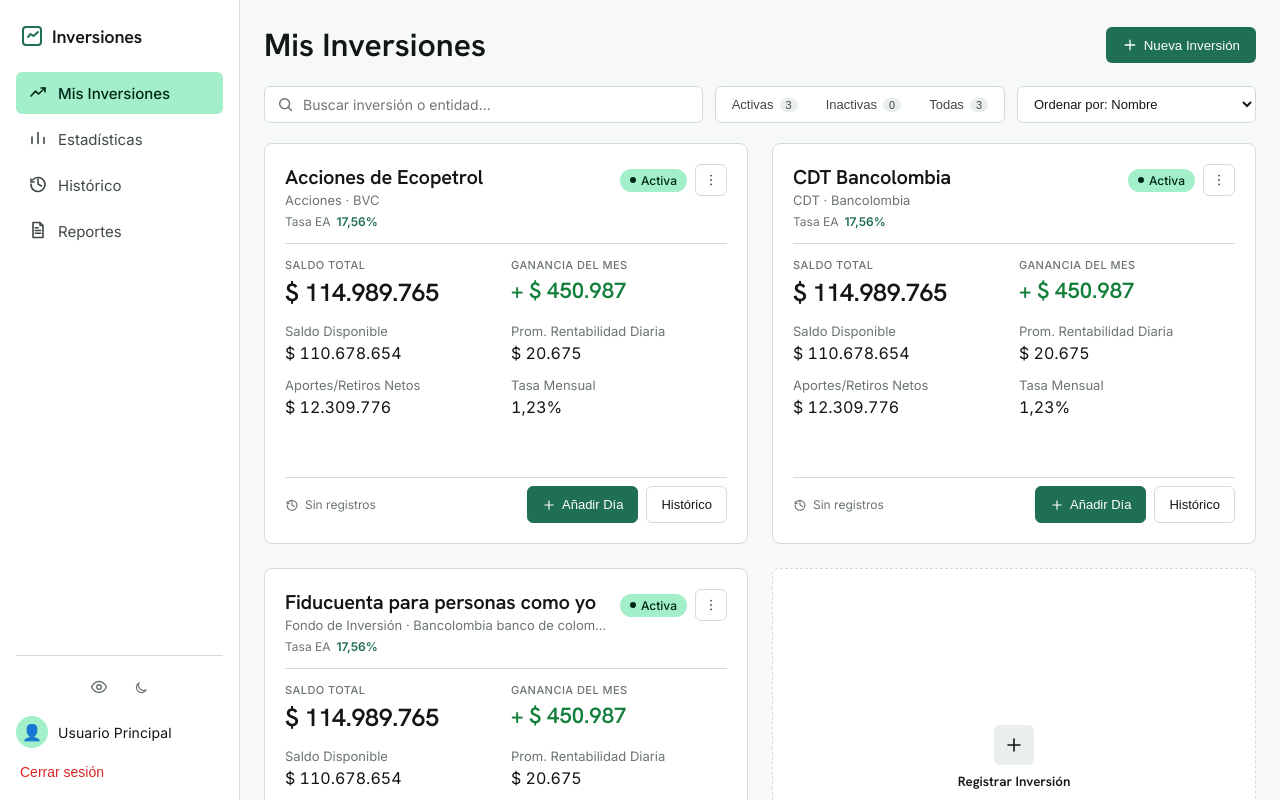
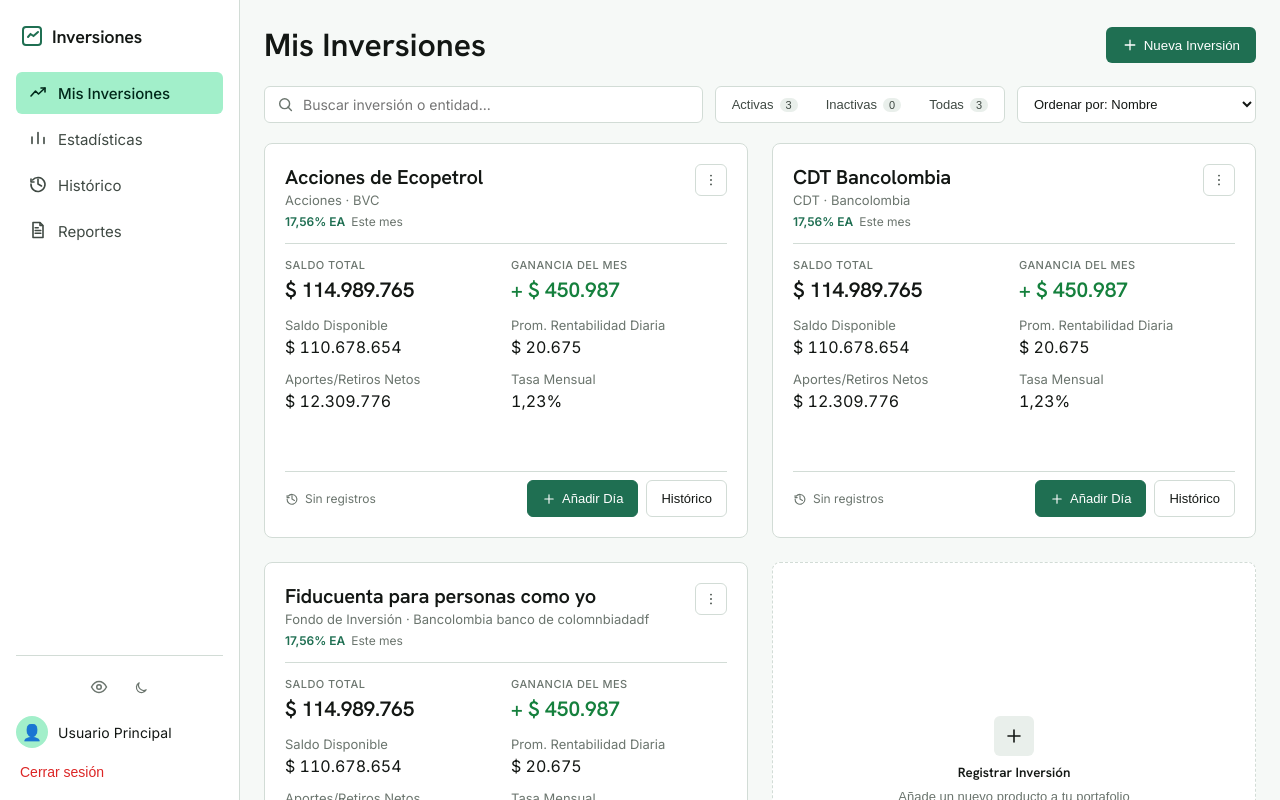
Before and after one commit to Lamsu1505/inversiones-frontend, an Angular app: page /investments in a window 1280 px wide. Built offline with nearby package versions, Linux system fonts and the light colour scheme.

Commit message:
css changes

```diff
--- a/src/app/features/investments/card/investment-card.component.css
+++ b/src/app/features/investments/card/investment-card.component.css
@@ -36,11 +36,11 @@
   }
 
   .investment-card__name {
-    font-size: 1.0625rem; /* el título baja un escalón para reducir la chance de partirse en 2 líneas */
+    font-size: 1.125rem;
   }
 
   .investment-card__saldo-total {
-    font-size: 1.5rem;
+    font-size: 1.2rem;
   }
 
   .investment-card__footer {
@@ -219,8 +219,8 @@
 
 .investment-card__saldo-total {
   font-family: var(--font-heading);
-  font-size: 1.55rem;
-  font-weight: 550;
+  font-size: 1.3rem;
+  font-weight: 600;
   letter-spacing: -0.01em;
   font-variant-numeric: tabular-nums;
   color: var(--color-text-primary);
@@ -236,7 +236,7 @@
   align-items: center;
   gap: 4px;
   font-family: var(--font-heading);
-  font-size: 1.375rem;
+  font-size: 1.3rem;
   font-weight: 600;
 }
 
--- a/src/app/features/investments/card/investment-card.component.html
+++ b/src/app/features/investments/card/investment-card.component.html
@@ -7,19 +7,19 @@
         {{ investment().entidad }}
       </p>
       <p class="investment-card__ea">
-        <span class="investment-card__ea-label">Tasa EA</span>
-        <span class="investment-card__ea-value">{{ summary().tasaEA | percentCo }}</span>
+        <span class="investment-card__ea-value">{{ summary().tasaEA | percentCo }} EA</span>
+        <span class="investment-card__ea-label">Este mes</span>
       </p>
     </div>
 
     <div class="investment-card__header-actions">
-      <span
+      <!-- <span
         class="investment-card__badge"
         [class.investment-card__badge--inactive]="!investment().activa"
       >
         <span class="investment-card__badge-dot" aria-hidden="true"></span>
         {{ investment().activa ? 'Activa' : 'Inactiva' }}
-      </span>
+      </span> -->
       <button type="button" class="investment-card__menu-btn" aria-label="Más acciones">
         <app-icon name="more-vertical" [size]="16" />
       </button>
```
